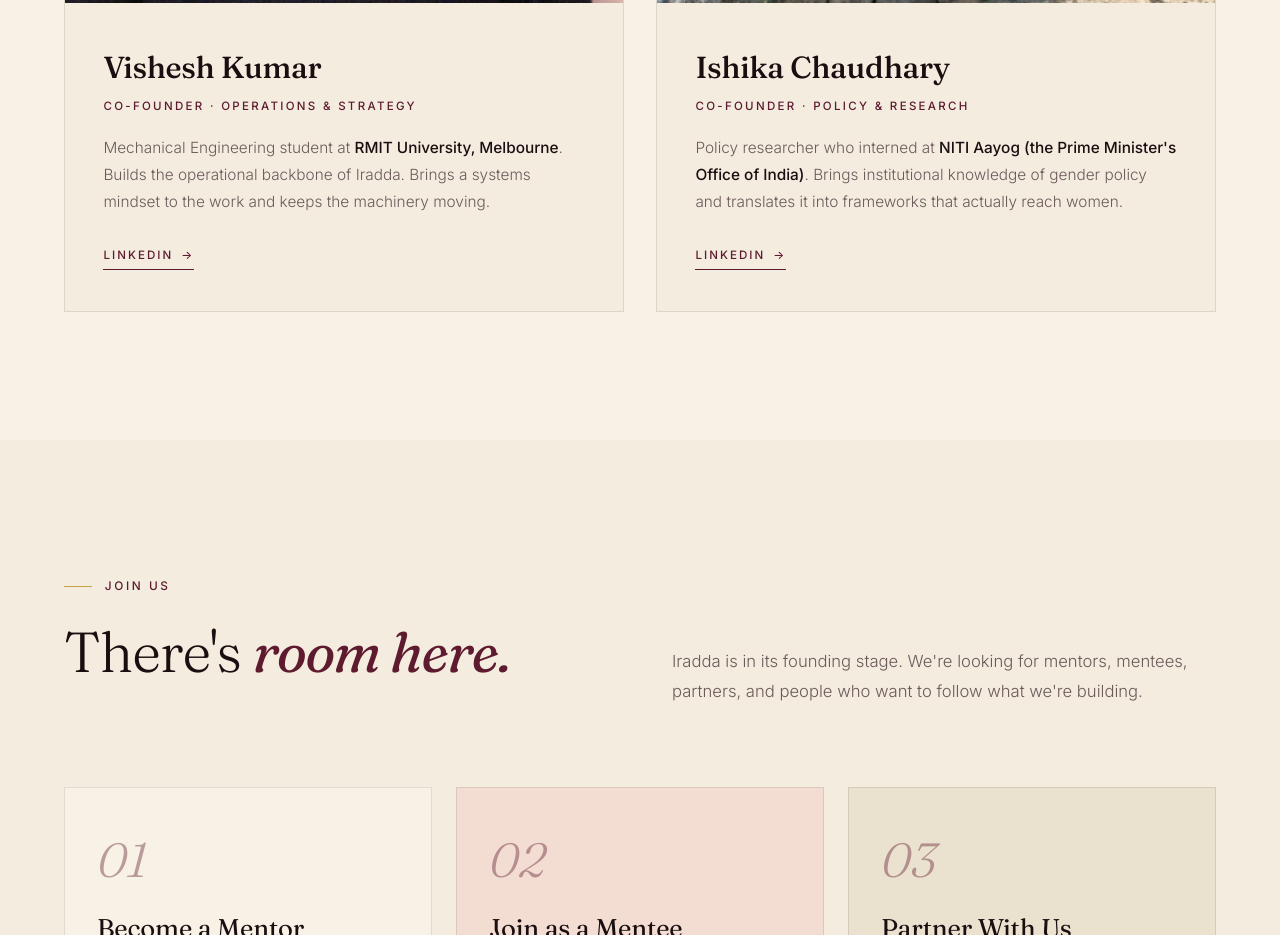
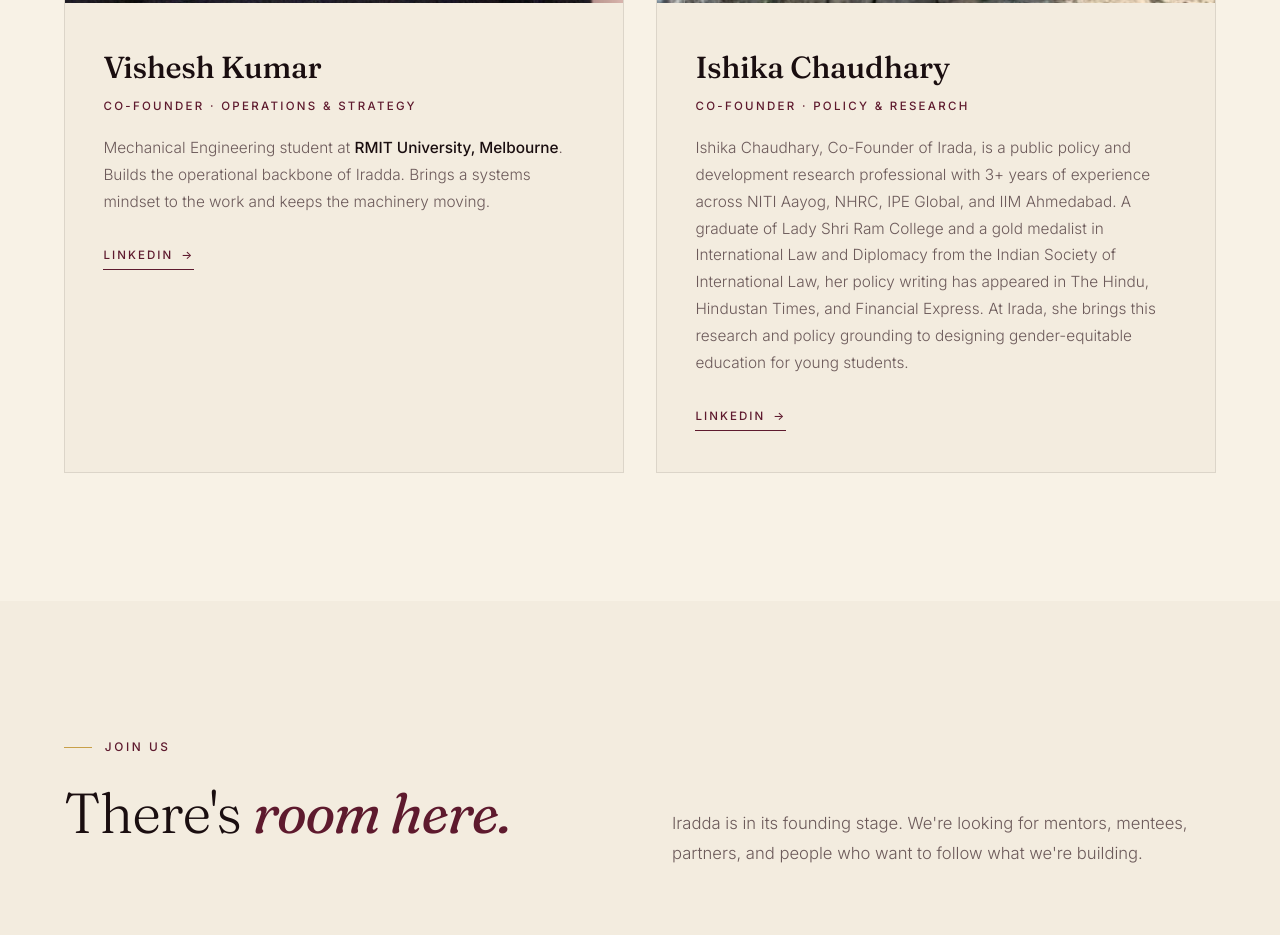
Before and after one commit to Visheshkumar-vik/irada, a plain HTML site: page index.html in a window 1280 px wide. Shown: the part 4955-5890 px from the top of the page. Drawn offline with Linux system fonts and the light colour scheme.

Commit message:
Update Ishika Chaudhary's bio with full credentials
Co-Authored-By: Claude Sonnet 5 <noreply@anthropic.com>

```diff
--- a/index.html
+++ b/index.html
@@ -1279,7 +1279,7 @@ footer a:hover { color: var(--gold); }
       <div class="team-body">
         <h3 class="team-name">Ishika Chaudhary</h3>
         <div class="team-role">Co-founder · Policy &amp; Research</div>
-        <p class="team-bio">Policy researcher who interned at <b>NITI Aayog (the Prime Minister's Office of India)</b>. Brings institutional knowledge of gender policy and translates it into frameworks that actually reach women.</p>
+        <p class="team-bio">Ishika Chaudhary, Co-Founder of Irada, is a public policy and development research professional with 3+ years of experience across NITI Aayog, NHRC, IPE Global, and IIM Ahmedabad. A graduate of Lady Shri Ram College and a gold medalist in International Law and Diplomacy from the Indian Society of International Law, her policy writing has appeared in The Hindu, Hindustan Times, and Financial Express. At Irada, she brings this research and policy grounding to designing gender-equitable education for young students.</p>
         <a href="https://www.linkedin.com/in/ishika-chaudhary-2318901b0" target="_blank" rel="noopener" class="team-link">LinkedIn <span>&rarr;</span></a>
       </div>
     </article>
```
